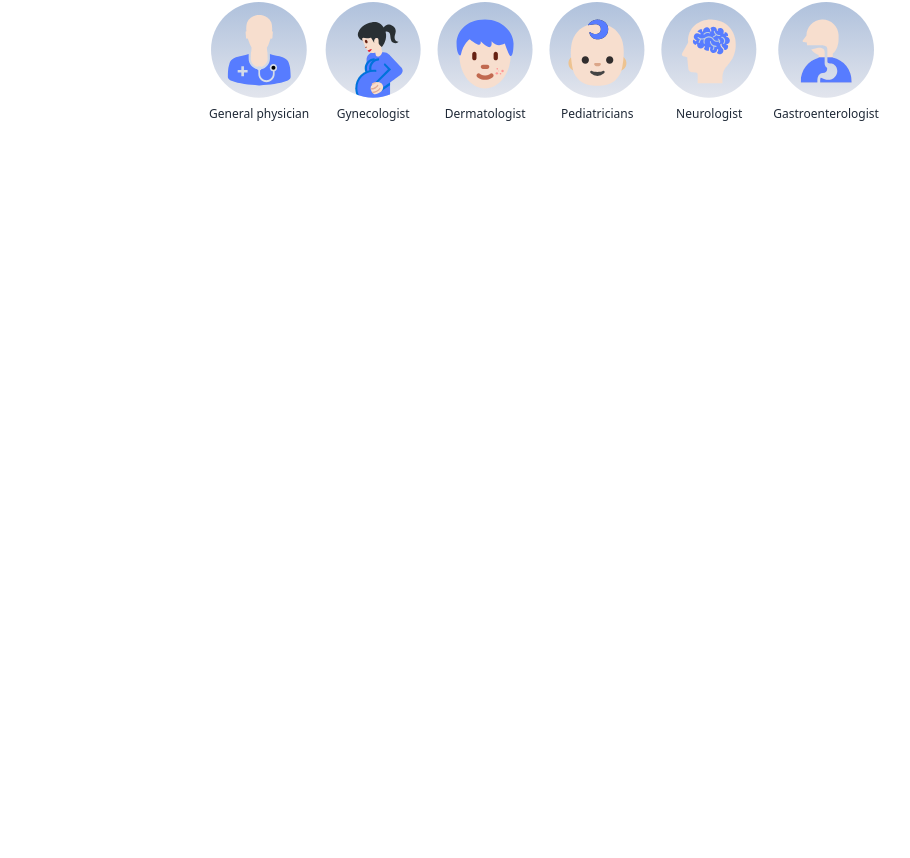
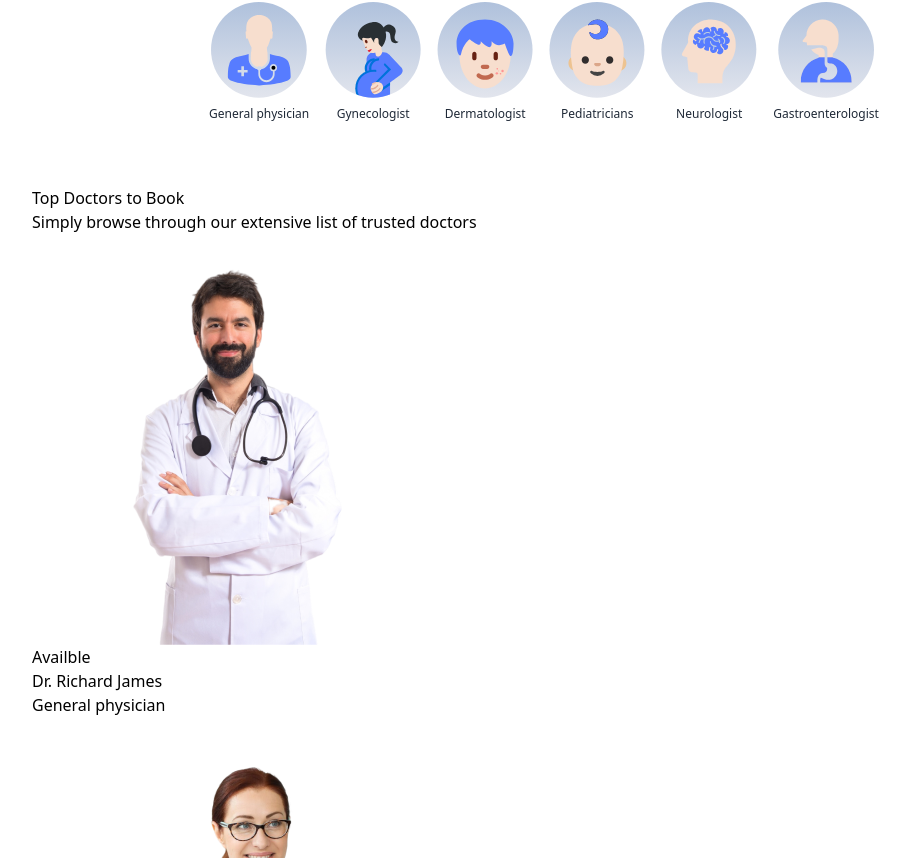
Before and after one commit to NavinduBinuwara/FinalProject-CL-BSCSD-28-03-Navindu-Binuwara, a React (Vite) app in the folder frontend/: page / in a window 1280 px wide. Shown: the part 882-1740 px from the top of the page, without its empty margins (96-1006 px from the left). Before the commit the page ends 1068 px from the top, so only its background shows below. Built offline with nearby package versions, Linux system fonts and the light colour scheme.

Commit message:
Top Doctors Section Development

```diff
--- /dev/null
+++ b/frontend/src/components/TopDoctors.jsx
@@ -0,0 +1,29 @@
+import React from 'react'
+import { doctors } from '../assets/assets'
+
+const TopDoctors = () => {
+  return (
+    <div>
+        <h1>Top Doctors to Book</h1>
+        <p>Simply browse through our extensive list of trusted doctors</p>
+        <div>
+           {doctors.slice(0,10).map((item,index)=>(
+            <div>
+                <img src={item.image} alt="" />
+                <div>
+                    <div>
+                        <p></p><p>Availble</p>
+                    </div>
+                    <p>{item.name}</p>
+                    <p>{item.speciality}</p>
+                </div>
+            </div>
+
+           ))}
+        </div>
+        <button>more</button>
+    </div>
+  )
+}
+
+export default TopDoctors
--- a/frontend/src/pages/Home.jsx
+++ b/frontend/src/pages/Home.jsx
@@ -1,12 +1,14 @@
 import React from 'react'
 import Header from '../components/Header'
 import SpecialityMenu from '../components/SpecialityMenu'
+import TopDoctors from '../components/TopDoctors'
 
 const Home = () => {
   return (
     <div>
         <Header/>
         <SpecialityMenu/>
+        <TopDoctors/>
     </div>
   )
 }
```
